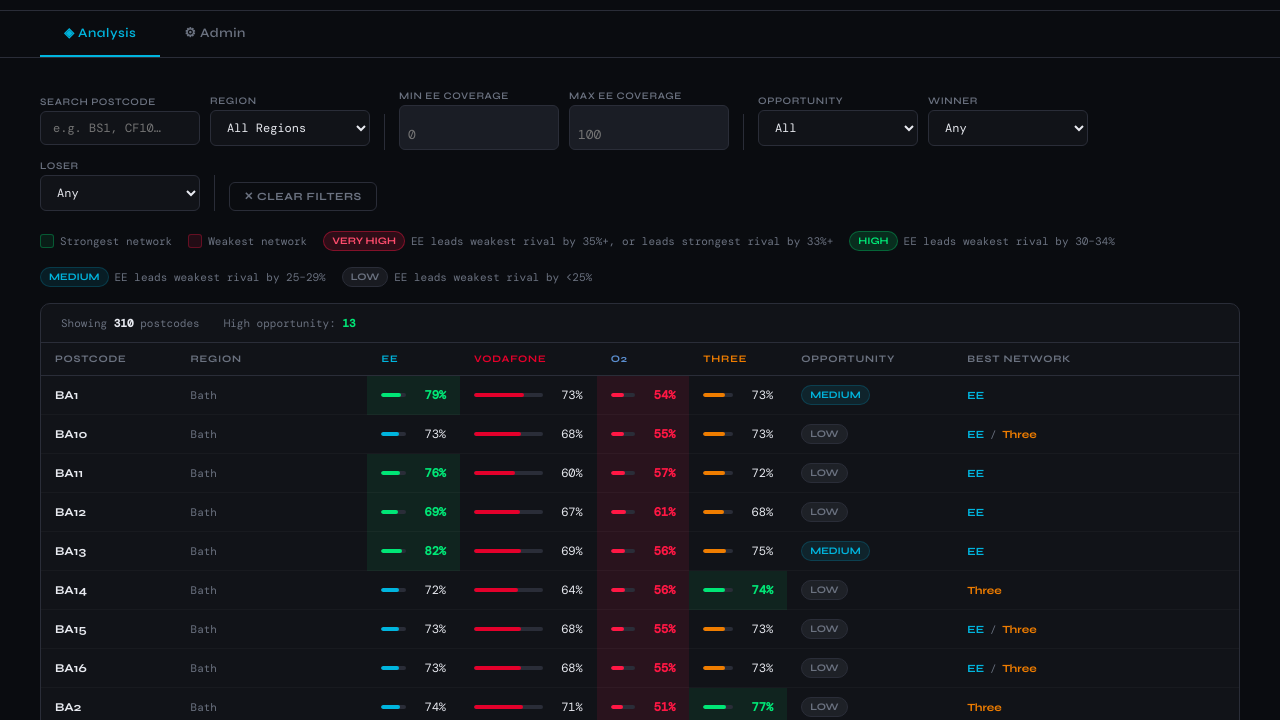
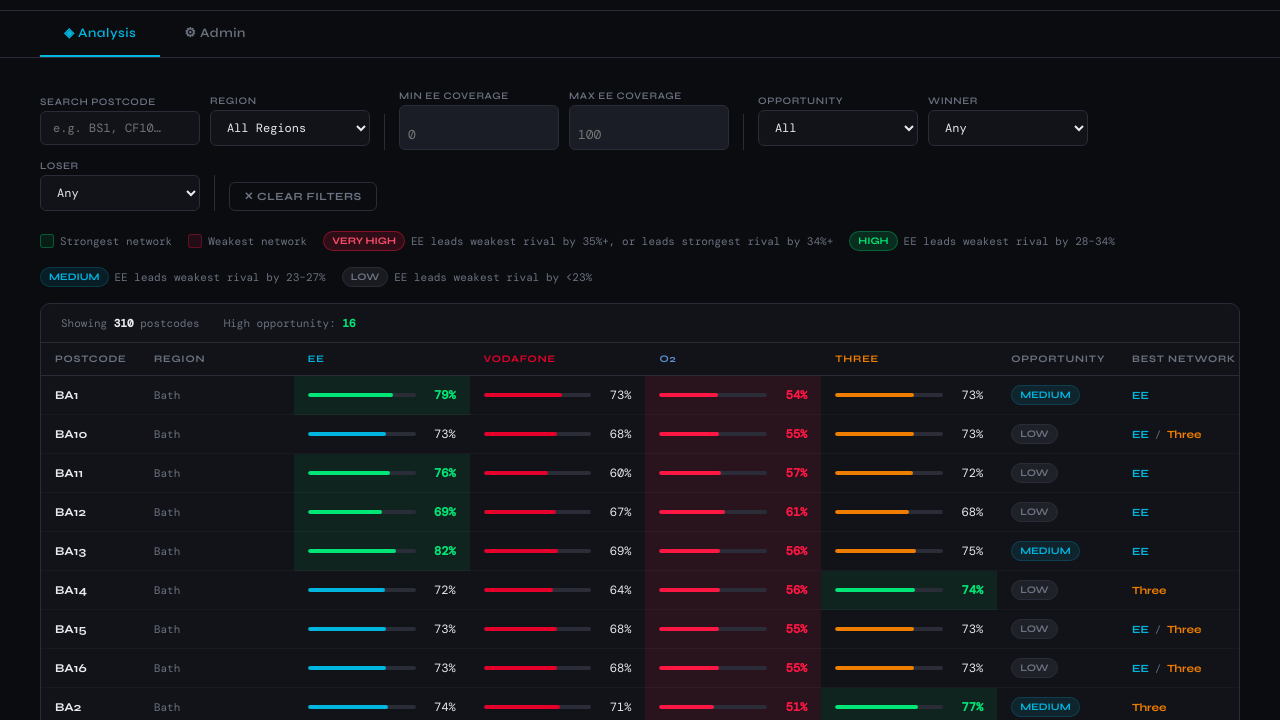
Before and after one commit to danielebarba99/patchregion-coverage, a plain HTML site: page index.html in a window 1280 px wide. Shown: the part 80-800 px from the top of the page. Drawn offline with nearby package versions, Linux system fonts and the light colour scheme.

Commit message:
Add files via upload

```diff
--- a/index.html
+++ b/index.html
@@ -327,6 +327,7 @@
     width: 100%;
     border-collapse: collapse;
     font-size: 12px;
+    table-layout: fixed;
   }
   thead th {
     padding: 10px 14px;
@@ -772,10 +773,10 @@
   <div class="legend">
     <div class="legend-item"><div class="legend-box" style="background:var(--green-bg);border:1px solid rgba(0,230,118,0.3)"></div> Strongest network</div>
     <div class="legend-item"><div class="legend-box" style="background:var(--red-bg);border:1px solid rgba(255,23,68,0.3)"></div> Weakest network</div>
-    <div class="legend-item"><div class="opp-badge opp-very-high">VERY HIGH</div> EE leads weakest rival by 35%+, or leads strongest rival by 33%+</div>
-    <div class="legend-item"><div class="opp-badge opp-high">HIGH</div> EE leads weakest rival by 30–34%</div>
-    <div class="legend-item"><div class="opp-badge opp-mid">MEDIUM</div> EE leads weakest rival by 25–29%</div>
-    <div class="legend-item"><div class="opp-badge opp-low">LOW</div> EE leads weakest rival by &lt;25%</div>
+    <div class="legend-item"><div class="opp-badge opp-very-high">VERY HIGH</div> EE leads weakest rival by 35%+, or leads strongest rival by 34%+</div>
+    <div class="legend-item"><div class="opp-badge opp-high">HIGH</div> EE leads weakest rival by 28–34%</div>
+    <div class="legend-item"><div class="opp-badge opp-mid">MEDIUM</div> EE leads weakest rival by 23–27%</div>
+    <div class="legend-item"><div class="opp-badge opp-low">LOW</div> EE leads weakest rival by &lt;23%</div>
   </div>
 
   <div class="table-wrap">
@@ -784,14 +785,14 @@
       <table>
         <thead>
           <tr>
-            <th onclick="sortBy('postcode')" id="th-postcode">Postcode</th>
-            <th onclick="sortBy('region')" id="th-region">Region</th>
-            <th onclick="sortBy('ee')" id="th-ee" style="color:var(--ee)">EE</th>
-            <th onclick="sortBy('vodafone')" id="th-vodafone" style="color:var(--voda)">Vodafone</th>
-            <th onclick="sortBy('o2')" id="th-o2" style="color:#5b8ecf">O2</th>
-            <th onclick="sortBy('three')" id="th-three" style="color:var(--three)">Three</th>
-            <th onclick="sortBy('opportunity')" id="th-opportunity">Opportunity</th>
-            <th onclick="sortBy('winner')" id="th-winner">Best Network</th>
+            <th onclick="sortBy('postcode')" id="th-postcode" style="width:90px">Postcode</th>
+            <th onclick="sortBy('region')" id="th-region" style="width:140px">Region</th>
+            <th onclick="sortBy('ee')" id="th-ee" style="color:var(--ee);width:160px;min-width:160px">EE</th>
+            <th onclick="sortBy('vodafone')" id="th-vodafone" style="color:var(--voda);width:160px;min-width:160px">Vodafone</th>
+            <th onclick="sortBy('o2')" id="th-o2" style="color:#5b8ecf;width:160px;min-width:160px">O2</th>
+            <th onclick="sortBy('three')" id="th-three" style="color:var(--three);width:160px;min-width:160px">Three</th>
+            <th onclick="sortBy('opportunity')" id="th-opportunity" style="width:110px">Opportunity</th>
+            <th onclick="sortBy('winner')" id="th-winner" style="width:110px">Best Network</th>
           </tr>
         </thead>
         <tbody id="tableBody"></tbody>
@@ -1109,10 +1110,10 @@ function getOpportunity(ee, comps) {
   const minComp = Math.min(...defined);
   const leadMin = ee - minComp;
   const leadMax = ee - maxComp;
-  // Very High: leads weakest rival by 35%+, OR leads strongest rival by 33%+
-  if (leadMin >= 35 || leadMax >= 33) return { label: 'Very High', tier: 'very-high' };
-  if (leadMin >= 30) return { label: 'High', tier: 'high' };
-  if (leadMin >= 25) return { label: 'Medium', tier: 'mid' };
+  // Very High: leads weakest rival by 35%+, OR leads strongest rival by 34%+
+  if (leadMin >= 35 || leadMax >= 34) return { label: 'Very High', tier: 'very-high' };
+  if (leadMin >= 28) return { label: 'High', tier: 'high' };
+  if (leadMin >= 23) return { label: 'Medium', tier: 'mid' };
   if (leadMin > 0) return { label: 'Low', tier: 'low' };
   return { label: '—', tier: '' };
 }
```
